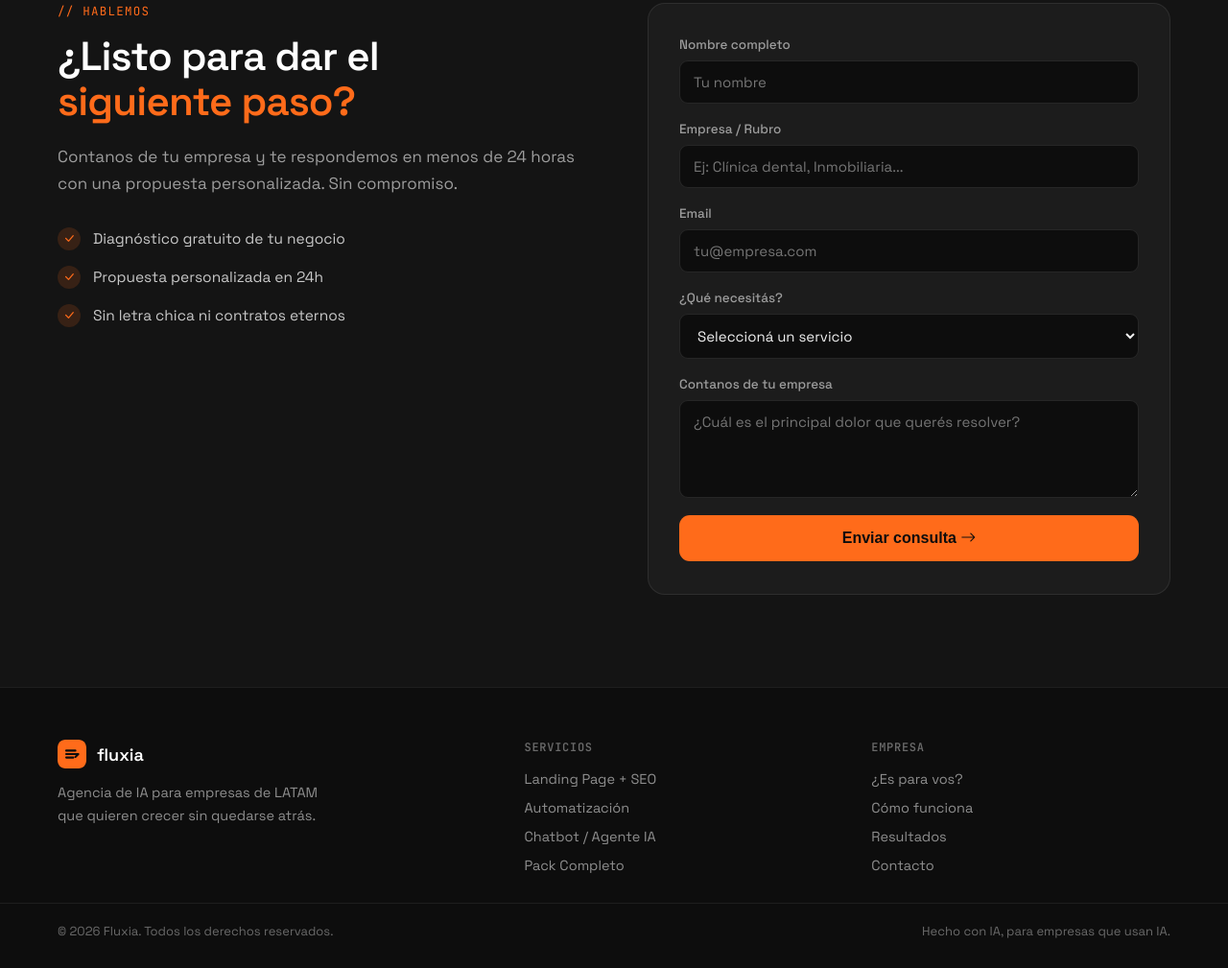
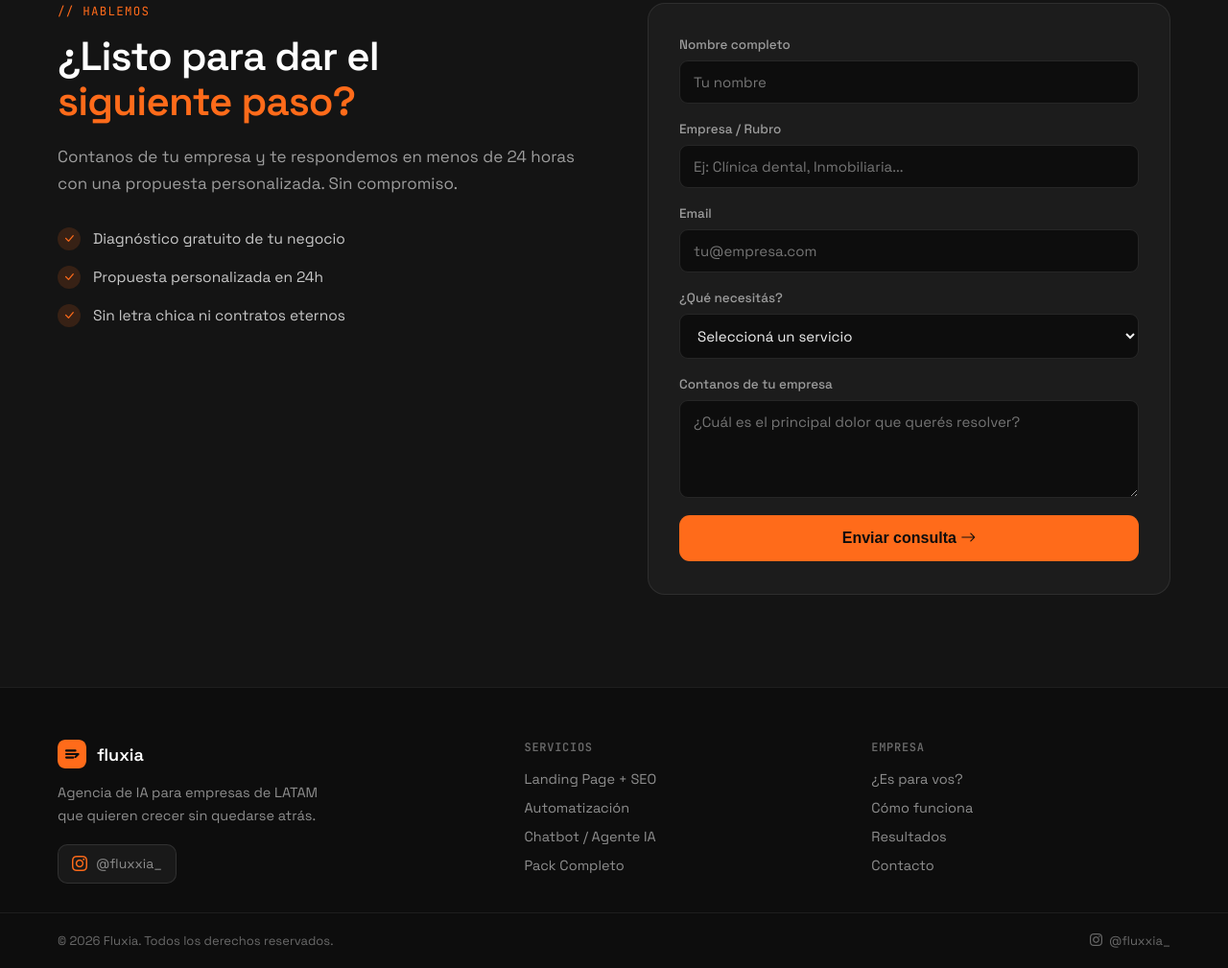
Before and after one commit to h7w62mntgr-arch/Bweb, a plain HTML site: page index.html in a window 1280 px wide. Shown: the part 4480-5489 px from the top of the page at 96% size. Drawn offline with nearby package versions, Linux system fonts and the light colour scheme.

Commit message:
Application of Instagram on footer

```diff
--- a/index.html
+++ b/index.html
@@ -641,7 +641,11 @@
           </svg>
           <span style="font-size:18px; font-weight:600; color:#FFFFFF;">fluxia</span>
         </div>
-        <p style="font-size:14.5px; color:#8E8E8E; margin:0; max-width:280px; line-height:1.6;">Agencia de IA para empresas de LATAM que quieren crecer sin quedarse atrás.</p>
+        <p style="font-size:14.5px; color:#8E8E8E; margin:0 0 18px; max-width:280px; line-height:1.6;">Agencia de IA para empresas de LATAM que quieren crecer sin quedarse atrás.</p>
+        <a href="https://www.instagram.com/fluxxia_" target="_blank" rel="noopener noreferrer" class="footer-link" style="display:inline-flex; align-items:center; gap:9px; font-size:14px; color:#8E8E8E; text-decoration:none; background:rgba(255,255,255,.05); border:1px solid rgba(255,255,255,.1); padding:9px 14px; border-radius:10px; transition:color .2s, border-color .2s, background .2s;">
+          <i class="bi bi-instagram" style="font-size:16px; color:#FF6B1A;"></i>
+          @fluxxia_
+        </a>
       </div>
       <div style="display:flex; flex-direction:column; gap:12px;">
         <h4 style="font-family:'JetBrains Mono',monospace; font-size:12px; font-weight:600; letter-spacing:0.06em; text-transform:uppercase; color:#6A6A6A; margin:0 0 4px;">Servicios</h4>
@@ -662,7 +666,9 @@
       <div class="footer-copy" style="max-width:1240px; margin:0 auto; padding:20px 40px;">
         <div class="footer-copy-inner" style="display:flex; justify-content:space-between; align-items:center; flex-wrap:wrap; gap:10px;">
           <p style="font-size:13px; color:#6A6A6A; margin:0;">© 2026 Fluxia. Todos los derechos reservados.</p>
-          <p style="font-size:13px; color:#6A6A6A; margin:0;">Hecho con IA, para empresas que usan IA.</p>
+          <a href="https://www.instagram.com/fluxxia_" target="_blank" rel="noopener noreferrer" style="display:inline-flex; align-items:center; gap:7px; font-size:13px; color:#6A6A6A; text-decoration:none; transition:color .2s;">
+            <i class="bi bi-instagram"></i> @fluxxia_
+          </a>
         </div>
       </div>
     </div>
```
